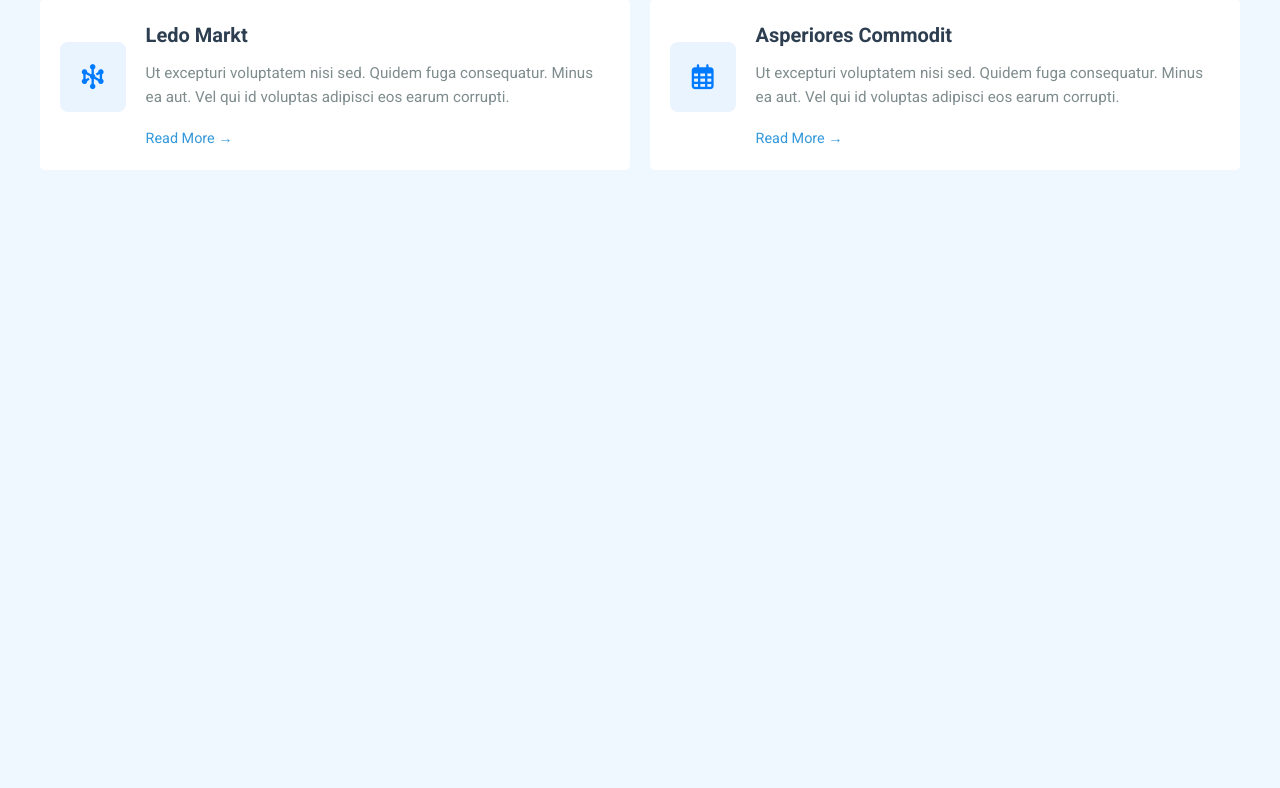
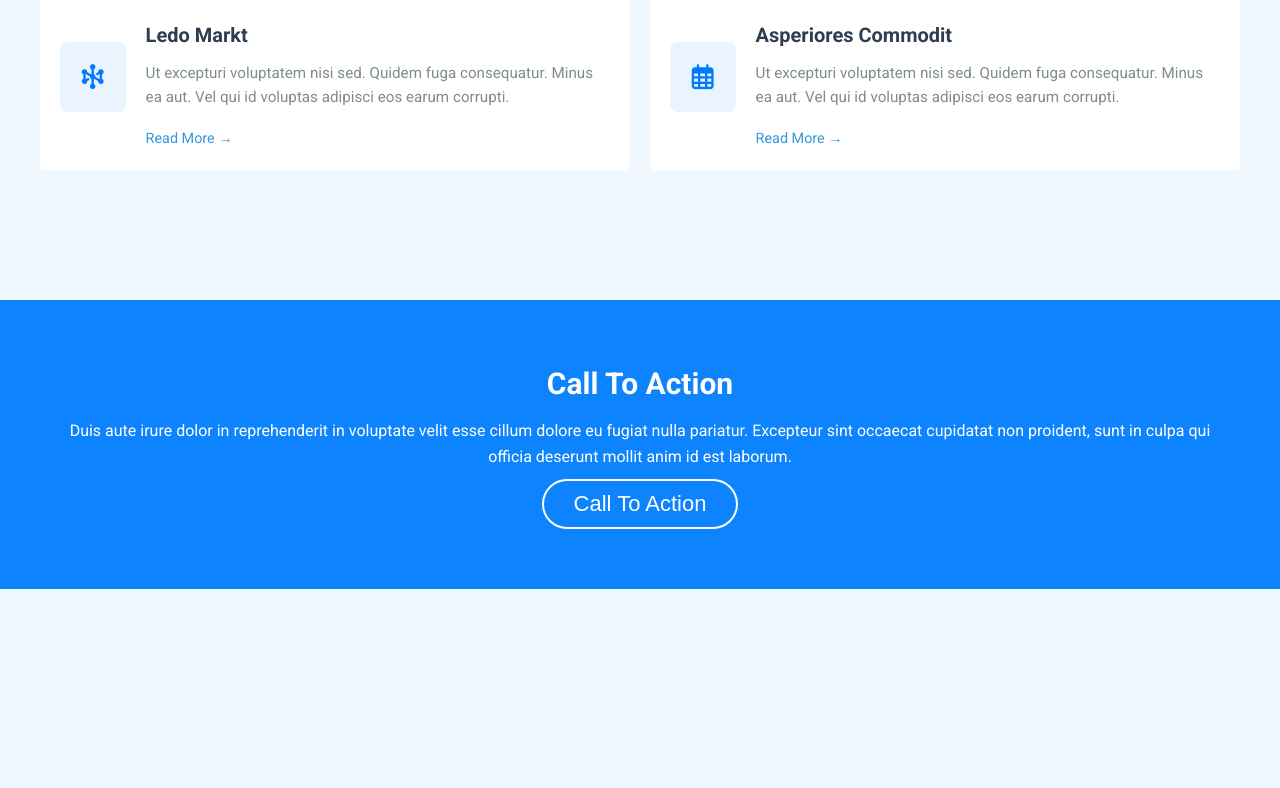
Before and after one commit to HussienElgendy9/iLanding-Clone, a PHP site: page / in a window 1280 px wide. Shown: the part 4789-5577 px from the top of the page. Before the commit the page ends 4959 px from the top, so only its background shows below. Run offline with PHP 8.4, Linux system fonts and the light colour scheme; some web fonts are replaced.

Commit message:
Massage2

```diff
--- a/css/style.css
+++ b/css/style.css
@@ -19,7 +19,7 @@ body {
   background-color: var(--bg-color);
   line-height: 1.6;
   color: var(--text-color);
-  height: 4000px;
+  height: 9000px;
 }
 
 /* Global */
@@ -1074,3 +1074,38 @@ header .container {
 .services .read-more:hover {
   text-decoration: underline;
 }
+/* Massage2 */
+.massage2 {
+  background-color: var(--main-color);
+  width: 100%;
+  text-align: center;
+  color: var(--white);
+  margin: 80px auto;
+  padding: 50px 0;
+
+}
+.massage2 h2 {
+  margin: 10px 0;
+  font-size: 30px;
+
+}
+.massage2 p {
+  width: 90%;
+  margin: 0 auto;
+}
+.massage2 button {
+  background-color: var(--main-color);
+  border: none;
+  color: var(--white);
+  padding: 10px 30px;
+  margin: 10px 0;
+  border: 2px solid #fff;
+  border-radius: 50px;
+  font-size: 22px;
+  transition: all 0.3s ease-in-out;
+  cursor: pointer;
+}
+.massage2 button:hover {
+  background-color: var(--white);
+  color: var(--main-color);
+}
--- a/index.html
+++ b/index.html
@@ -494,7 +494,13 @@
     </div>
   </div>
 </section>
-<!-- Services -->
+  <!-- Massage -->
+  <section class="massage2">
+    <h2>Call To Action</h2>
+    <p>Duis aute irure dolor in reprehenderit in voluptate velit esse cillum dolore eu fugiat nulla pariatur. Excepteur
+      sint occaecat cupidatat non proident, sunt in culpa qui officia deserunt mollit anim id est laborum.</p>
+    <button>Call To Action</button>
+  </section>
 
 
 
```
